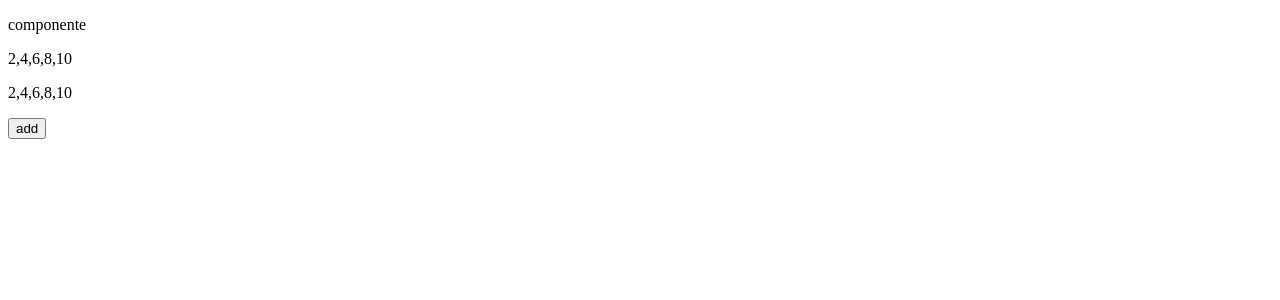
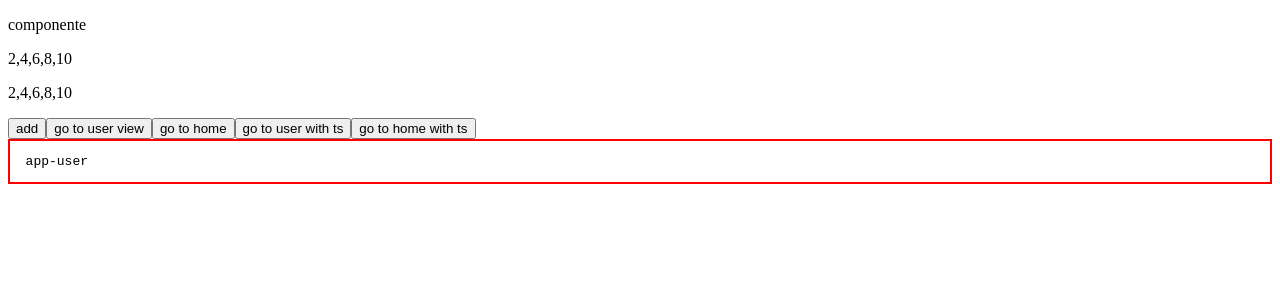
Before and after one commit to JAdrianP/CursoAngularStackBlitz2023, an Angular app: page /user in a window 1280 px wide. Before the commit this address led to /. Shown: the top 300 px of the page. Built offline with nearby package versions, Linux system fonts and the light colour scheme.

Commit message:
navegacion por componentes desde html y ts

```diff
--- a/src/app/app-routing.module.ts
+++ b/src/app/app-routing.module.ts
@@ -1,7 +1,14 @@
 import { NgModule } from '@angular/core';
 import { RouterModule, Routes } from '@angular/router';
+import { UserComponent } from './user/user.component';
 
-const routes: Routes = [];
+const routes: Routes = [
+  {
+    title: 'USER',
+    path: 'user',
+    component: UserComponent
+  }
+];
 
 @NgModule({
   imports: [RouterModule.forRoot(routes)],
--- a/src/app/app.component.html
+++ b/src/app/app.component.html
@@ -4,3 +4,15 @@
 <p>{{data | impure}}</p>
 
 <button (click)="data.push(4)">add</button>
+
+<button [routerLink]="'/user'"> go to user view</button>
+<button [routerLink]="'/'"> go to home</button>
+
+<button (click)="goToHome()">go to user with ts</button>
+<button (click)="goToUser()">go to home with ts</button>
+
+<div style="border: 2px solid red;">
+    <router-outlet>
+
+    </router-outlet>
+</div>
--- a/src/app/app.component.ts
+++ b/src/app/app.component.ts
@@ -1,4 +1,5 @@
 import { Component } from '@angular/core';
+import { Router } from '@angular/router';
 
 @Component({
   selector: 'app-root',
@@ -9,7 +10,7 @@ export class AppComponent {
   title = 'testAngular';
 
   data: number[] = [1, 2, 3, 4, 5, 6, 7, 8, 9, 10];
-  constructor() {
+  constructor(private router: Router) {
 
     console.log("--------------funciones puras----------------");
 
@@ -35,4 +36,14 @@ export class AppComponent {
 
     return a + b + Math.round(10 * Math.random());
   }
+
+  goToUser()
+  {
+    this.router.navigate(['/user'])
+  }
+
+  goToHome()
+  {
+    this.router.navigate(['/'])
+  }
 }
--- a/src/app/app.module.ts
+++ b/src/app/app.module.ts
@@ -5,12 +5,14 @@ import { AppRoutingModule } from './app-routing.module';
 import { AppComponent } from './app.component';
 import { PurePipe } from './pure.pipe';
 import { ImpurePipe } from './impure.pipe';
+import { UserComponent } from './user/user.component';
 
 @NgModule({
   declarations: [
     AppComponent,
     PurePipe,
-    ImpurePipe
+    ImpurePipe,
+    UserComponent
   ],
   imports: [
     BrowserModule,
--- /dev/null
+++ b/src/app/user/user.component.html
@@ -0,0 +1,3 @@
+<pre>
+  app-user
+</pre>
```
Also changed, not shown: src/app/user/user.component.ts (added, +7 -0 lines), 2 other files (tests, documents, lock files or other folders).
